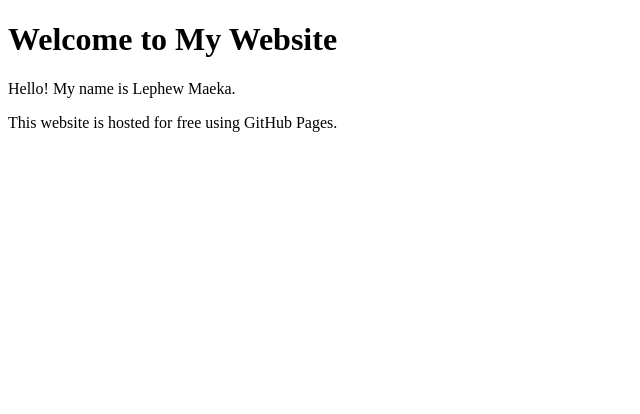
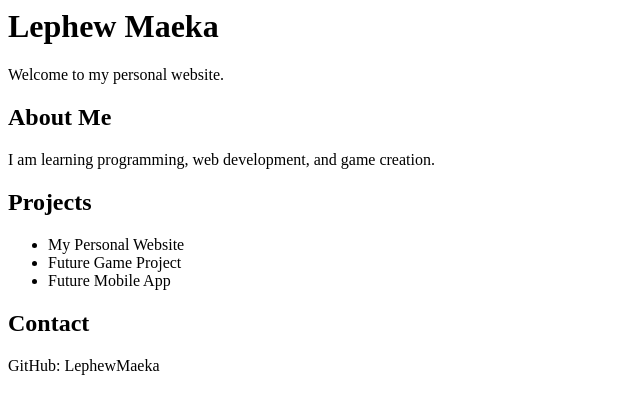
Before and after one commit to LephewMaeka/LephewMaeka.github.io, a plain HTML site: page index.html in a window 1280 px wide. Shown: the whole page, without its empty margins (0-640 px from the left). Drawn offline with Linux system fonts and the light colour scheme.

Commit message:
Revise index.html content and structure

```diff
--- a/index.html
+++ b/index.html
@@ -1,11 +1,21 @@
-<!DOCTYPE html>
-<html>
 <head>
     <title>Lephew Maeka</title>
 </head>
 <body>
-    <h1>Welcome to My Website</h1>
-    <p>Hello! My name is Lephew Maeka.</p>
-    <p>This website is hosted for free using GitHub Pages.</p>
+    <h1>Lephew Maeka</h1>
+    <p>Welcome to my personal website.</p>
+
+    <h2>About Me</h2>
+    <p>I am learning programming, web development, and game creation.</p>
+
+    <h2>Projects</h2>
+    <ul>
+        <li>My Personal Website</li>
+        <li>Future Game Project</li>
+        <li>Future Mobile App</li>
+    </ul>
+
+    <h2>Contact</h2>
+    <p>GitHub: LephewMaeka</p>
 </body>
 </html>
```
